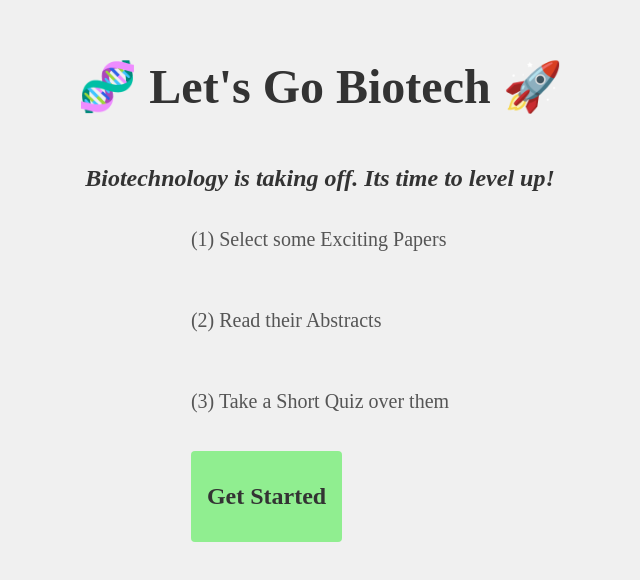
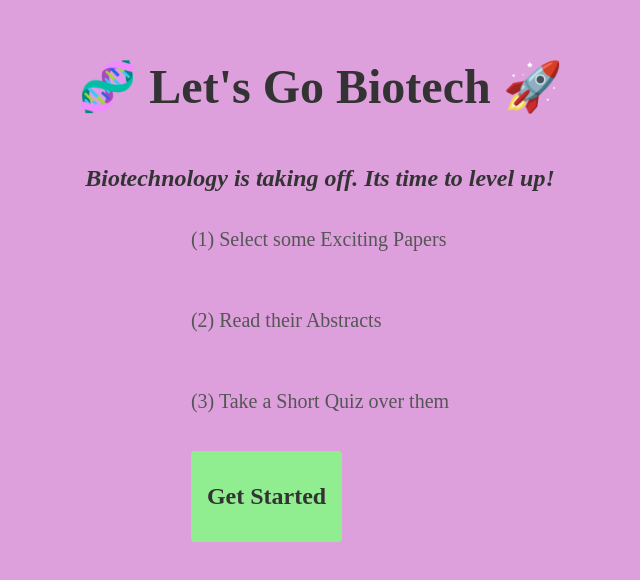
Before and after one commit to rohanrobinson/lgb, a Next.js app: page / in a window 1280 px wide. Shown: the part 116-696 px from the top of the page, without its empty margins (320-960 px from the left). Built offline with nearby package versions, Linux system fonts and the light colour scheme.

Commit message:
background color to something more 'spontaneous'

```diff
--- a/src/styles/globals.css
+++ b/src/styles/globals.css
@@ -1,6 +1,6 @@
 /* Set background color */
 body {
-    background-color: #f0f0f0;
+    background-color: plum;
   }
 
   /* Center content */
```
